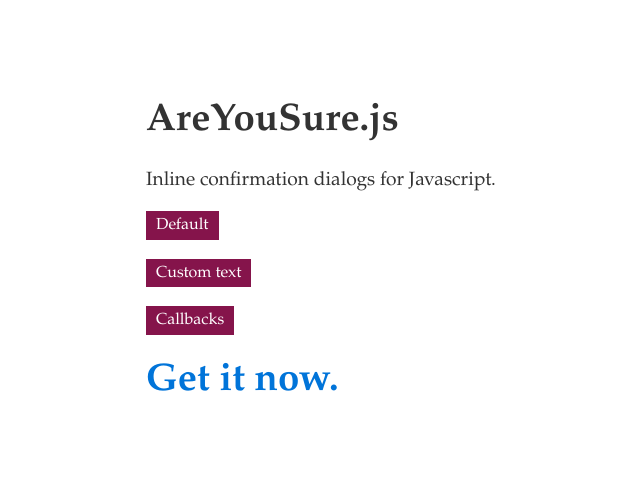
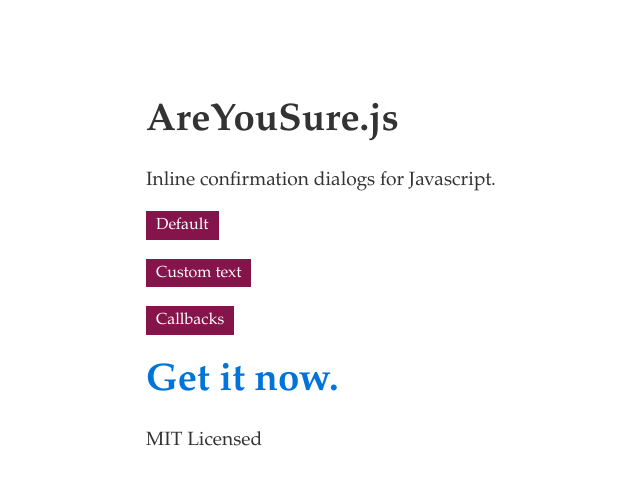
Before and after one commit to sloria/AreYouSure.js, a website: page index.html in a window 1280 px wide. Shown: the whole page, without its empty margins (194-834 px from the left). Drawn offline with nearby package versions, Linux system fonts and the light colour scheme.

Commit message:
License info

```diff
--- a/index.html
+++ b/index.html
@@ -10,6 +10,7 @@
             .areyousure-text {font-family: Georgia;}
             button {font-family: "Helvetica Neue" sans-serif; font-size: 16px;padding: 5px 10px; display: inline; background-color: #85144B; border: none; color: #fff;}
             a {color: #0074D9; text-decoration: none;}
+            a.license {color: #333;}
             a:hover {color: #001F3F; text-decoration: underline;}
         </style>
         <meta name="viewport" content="width=device-width, initial-scale=1">
@@ -23,6 +24,7 @@
             <p><button id="callback">Callbacks</button></p>
 
             <h1 class="get-it"><a href="https://github.com/sloria/AreYouSure.js">Get it now.</a></h1>
+            <a class='license' href="http://sloria.mit-license.org">MIT Licensed</a>
         </div>
         <script src="//ajax.googleapis.com/ajax/libs/jquery/1.10.2/jquery.min.js"></script>
         <script src="areyousure.js"></script>
```
